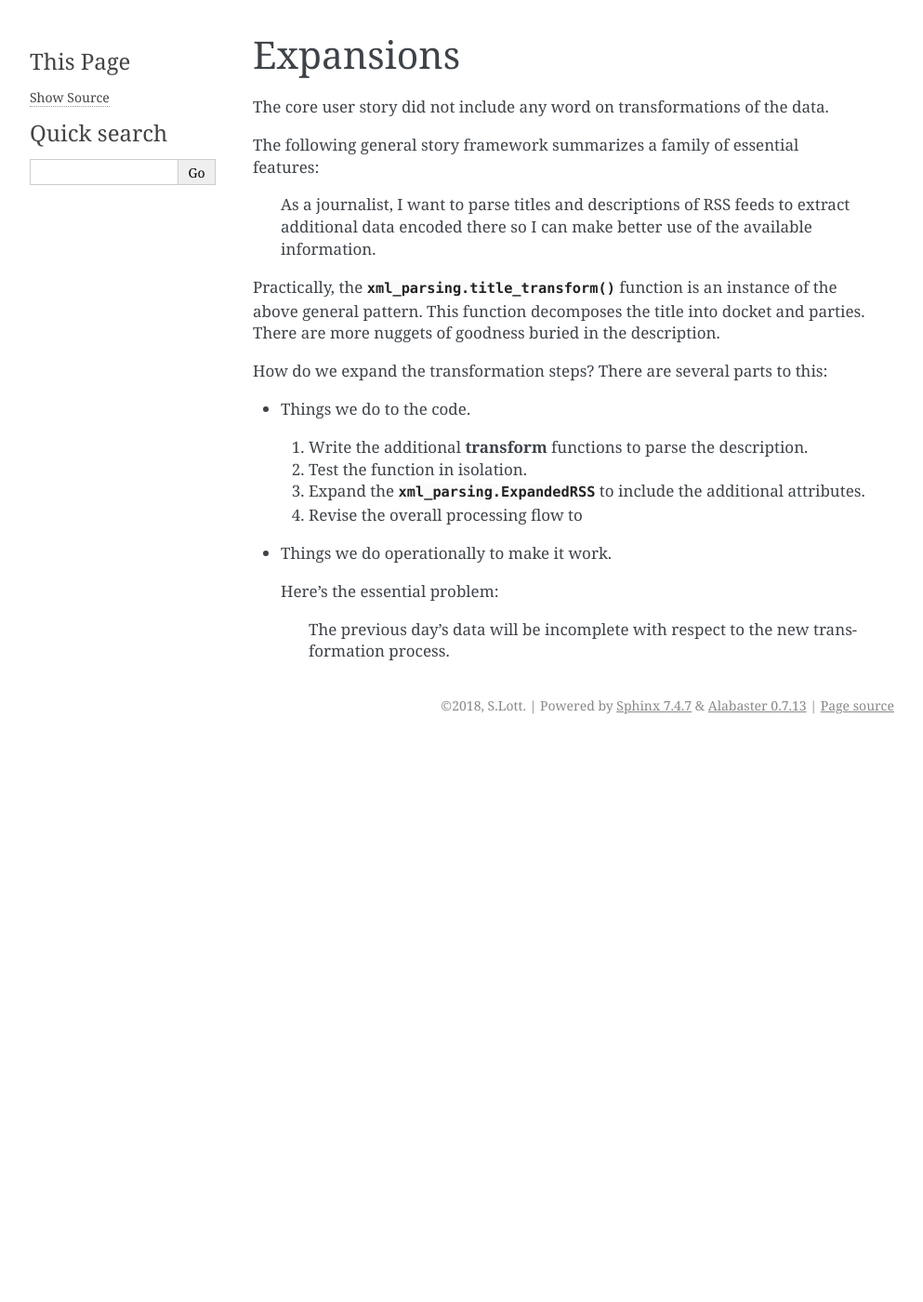
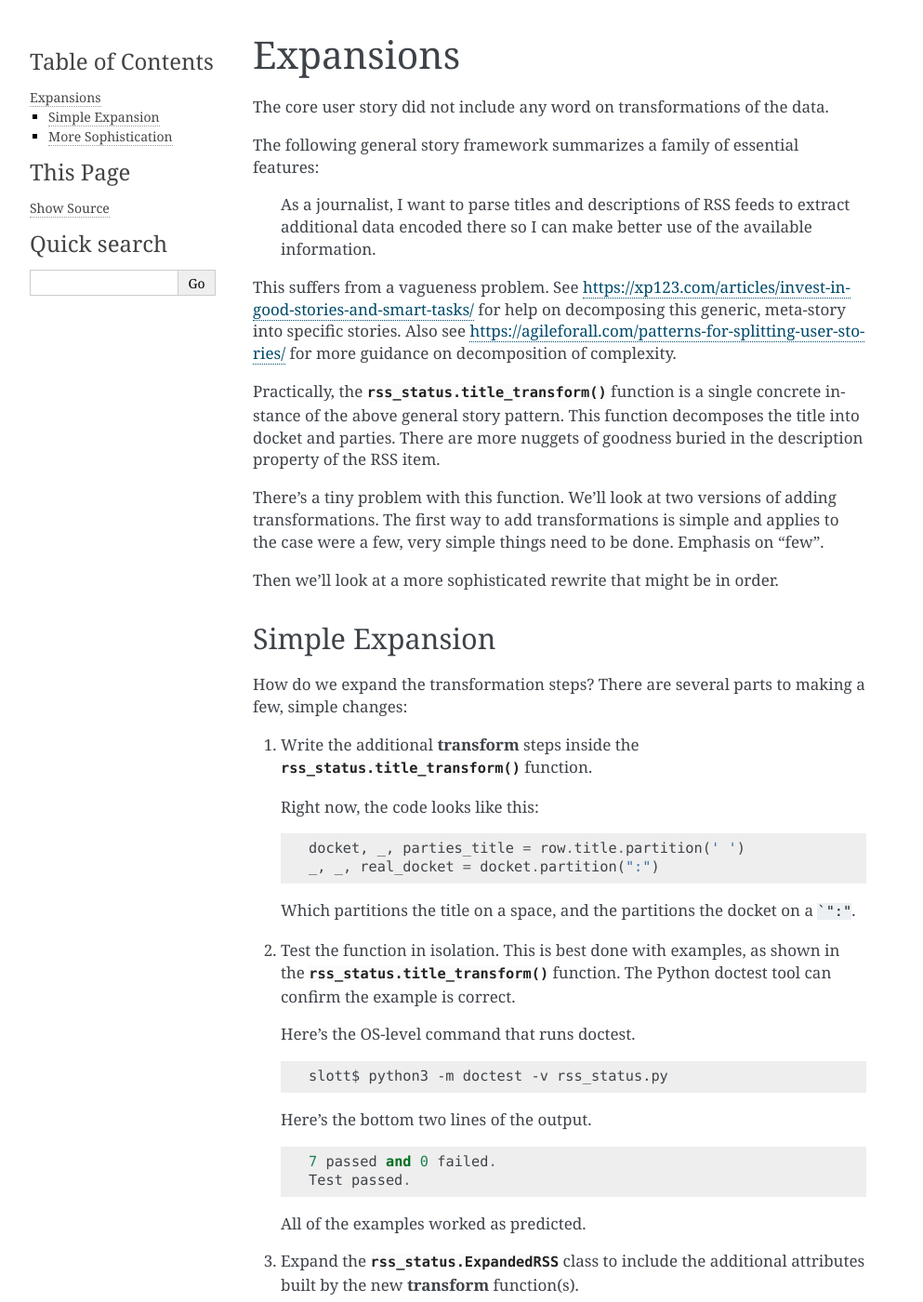
Before and after one commit to slott56/simple-rss-status, a Sphinx documentation site: the page built from docs/expansion.rst, in a window 1280 px wide and 1400 px high. Shown: the whole window at 93% size, without its empty margins (148-1141 px from the left). Built offline with Sphinx 7.4.7, drawn with Linux system fonts in a browser that asks for light colours; some of the changed text lies outside the part shown.

Commit message:
A more complete application.

````diff
--- a/docs/expansion.rst
+++ b/docs/expansion.rst
@@ -12,24 +12,111 @@
     additional data encoded there so I can make better use of the available
     information.
 
-Practically, the :func:`xml_parsing.title_transform` function is an instance of the above
-general pattern. This function decomposes the title into docket and parties. There are more nuggets
-of goodness buried in the description.
+This suffers from a vagueness problem. See https://xp123.com/articles/invest-in-good-stories-and-smart-tasks/
+for help on decomposing this generic, meta-story into specific stories.
+Also see https://agileforall.com/patterns-for-splitting-user-stories/ for more guidance
+on decomposition of complexity.
 
-How do we expand the transformation steps? There are several parts to this:
+Practically, the :func:`rss_status.title_transform` function is a single concrete instance of the above
+general story pattern. This function decomposes the title into docket and parties. There are more nuggets
+of goodness buried in the description property of the RSS item.
 
--   Things we do to the code.
+There's a tiny problem with this function. We'll look at two versions of adding transformations.
+The first way to add transformations is simple and applies to the case were a few, very simple things need to be
+done. Emphasis on "few".
 
-    1.  Write the additional **transform** functions to parse the description.
+Then we'll look at a more sophisticated rewrite that might be in order.
 
-    2.  Test the function in isolation.
+Simple Expansion
+----------------
 
-    3.  Expand the :class:`xml_parsing.ExpandedRSS` to include the additional attributes.
+How do we expand the transformation steps? There are several parts to making a few, simple changes:
 
-    4.  Revise the overall processing flow to
+1.  Write the additional **transform** steps inside the :func:`rss_status.title_transform` function.
 
--   Things we do operationally to make it work.
+    Right now, the code looks like this::
 
-    Here's the essential problem:
+        docket, _, parties_title = row.title.partition(' ')
+        _, _, real_docket = docket.partition(":")
 
-        The previous day's data will be incomplete with respect to the new transformation process.
+    Which partitions the title on a space, and the partitions the docket on a ```":"``.
+
+2.  Test the function in isolation. This is best done with examples, as shown in
+    the :func:`rss_status.title_transform` function. The Python doctest tool
+    can confirm the example is correct.
+
+    Here's the OS-level command that runs doctest.
+
+    ::
+
+        slott$ python3 -m doctest -v rss_status.py
+
+    Here's the bottom two lines of the output.
+
+    ::
+
+        7 passed and 0 failed.
+        Test passed.
+
+    All of the examples worked as predicted.
+
+3.  Expand the :class:`rss_status.ExpandedRSS` class to include the additional attributes
+    built by the new **transform** function(s).
+
+Because the structure of the :class:`rss_status.ExpandedRSS` class has changed, the next daily
+feed will appear to be entirely new. And -- clearly -- the new data items make it appear all new.
+There are ways to limit the scope of comparison to check for newness, but the problem of
+"it appears all new after I made a change" doesn't appear to be large enough to yield significant
+benefit from additional complexity.
+
+
+More Sophistication
+--------------------
+
+The :func:`rss_status.title_transform` function does two things.
+
+1.  It builds a list of :class:`rss_status.ExpandedRSS` items.
+
+2.  It applies a series of transformational steps to each :class:`rss_status.SourceRSS` item to
+    create the resulting :class:`rss_status.ExpandedRSS` items.
+
+We can refactor the function to break it into poeces and make it quite a bit easier to expand.
+
+First. The list-building is really this.
+
+::
+
+    todays_data = list(transform(xml_reader(url)))
+
+This depends on a new :func:`transform` function.
+
+::
+
+    def transform(source: Iterable[SourceRSS]) -> Iterator[ExpandedRSS]:
+        for item in source:
+            parties_title, real_docket = title_parse(row.title)
+            # other extraction goes here
+            yield ExpandedRSS(
+                title=row.title,
+                link=row.link,
+                description=row.description,
+                pubDate=row.pubDate,
+                docket=real_docket,
+                parties_title=parties_title,
+                # Other field values go here
+            )
+
+The :func:`title_parse` function looks like this.
+
+::
+
+    def title_parse(title: str) -> Tuple[str, str]:
+        docket, _, parties_title = title.partition(' ')
+        _, _, real_docket = docket.partition(":")
+        return parties_title, real_docket
+
+We can now easily add more things that are like :func:`title_parse`.
+
+Since this is so small, it's easy to test in isolation. We can write many
+functions like this, and bundle them into the overall :func:`transform` function
+to add additional, derived attributes of each item.
````
Also changed, not shown: docs/architecture.rst (+33 -9 lines), rss_status.py (renamed from xml_parsing.py, +14 -5 lines), 14 other files.
